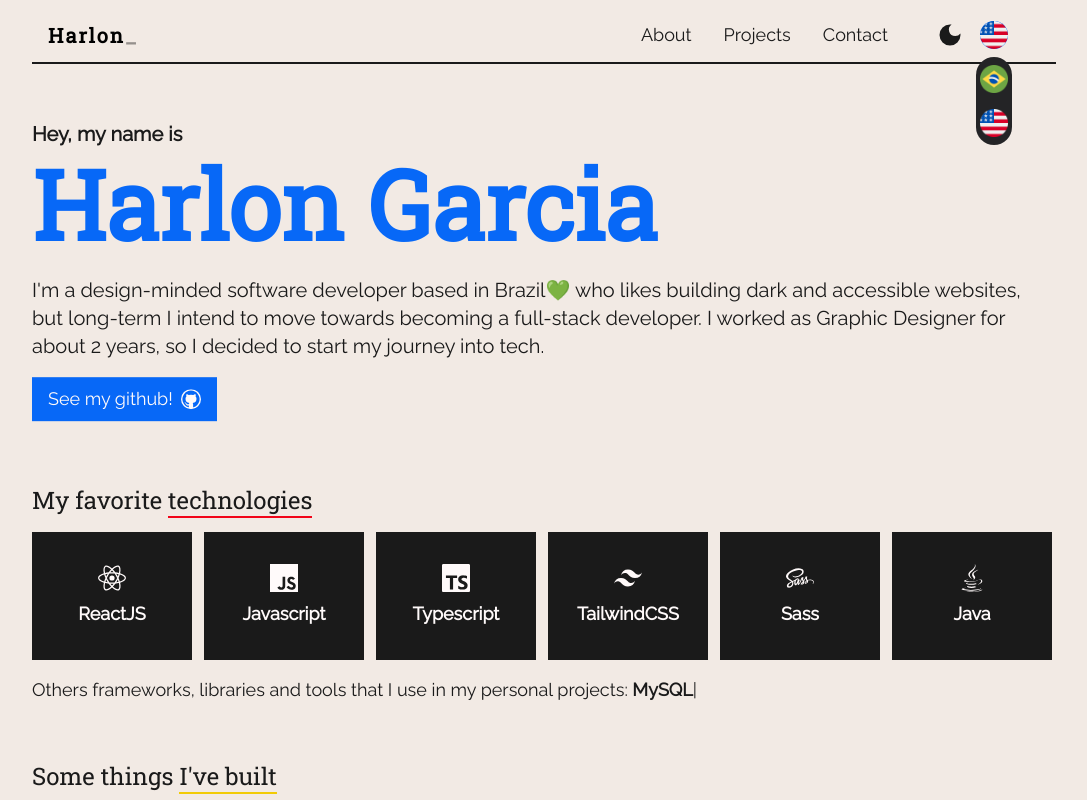
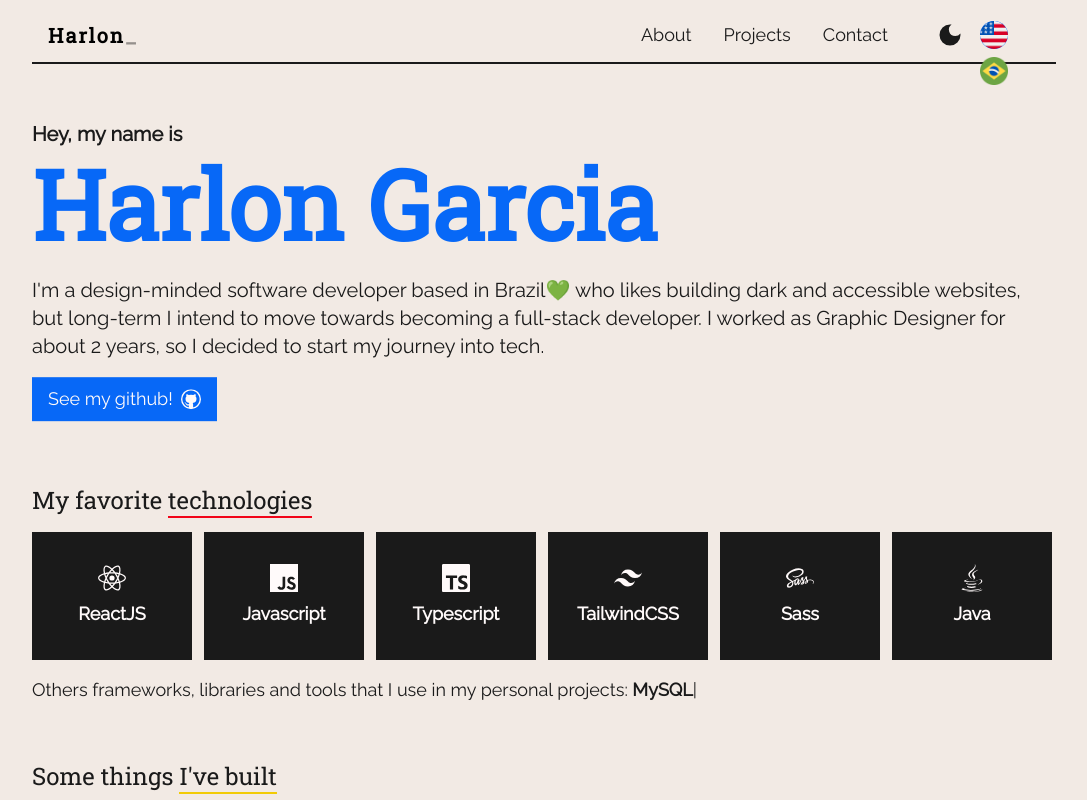
Before and after one commit to HarlonGarcia/Portfolio-v1, a React (Create React App) app: page / in a window 1280 px wide. Both pictures are taken after a click on the button 1090 px from the left and 35 px from the top of the page. Shown: the top 800 px of the page, without its empty margins (96-1183 px from the left). Built offline with nearby package versions, Linux system fonts and the light colour scheme.

Commit message:
fix: hide the current lang option

```diff
--- a/src/components/LanguageSwitcher.tsx
+++ b/src/components/LanguageSwitcher.tsx
@@ -37,8 +37,9 @@ const LanguageSwitcher = () => {
       </button>
       <div
         ref={el}
-        className="hidden flex flex-col items-center -top-24 overflow-hidden absolute rounded-full w-9 z-10 bg-black-200 sm:bg-black-100 sm:top-9"
+        className="hidden flex flex-col items-center -top-12 overflow-hidden absolute w-10 z-10 sm:top-7"
       >
+        {currentLang === en_us && (
           <img
             className="w-6 h-6 my-2 cursor-pointer hover:scale-95 hover:brightness-[75%] lg:w-7 lg:h-7"
             src={pt_br}
@@ -49,6 +50,8 @@ const LanguageSwitcher = () => {
               i18n.changeLanguage("ptBR");
             }}
           />
+        )}
+        {currentLang === pt_br && (
           <img
             className="w-6 h-6 my-2 cursor-pointer hover:scale-95 hover:brightness-[75%] lg:w-7 lg:h-7"
             src={en_us}
@@ -59,6 +62,7 @@ const LanguageSwitcher = () => {
               i18n.changeLanguage("en");
             }}
           />
+        )}
       </div>
     </div>
   );
```
Lines whose indentation alone changed are shown as unchanged.
